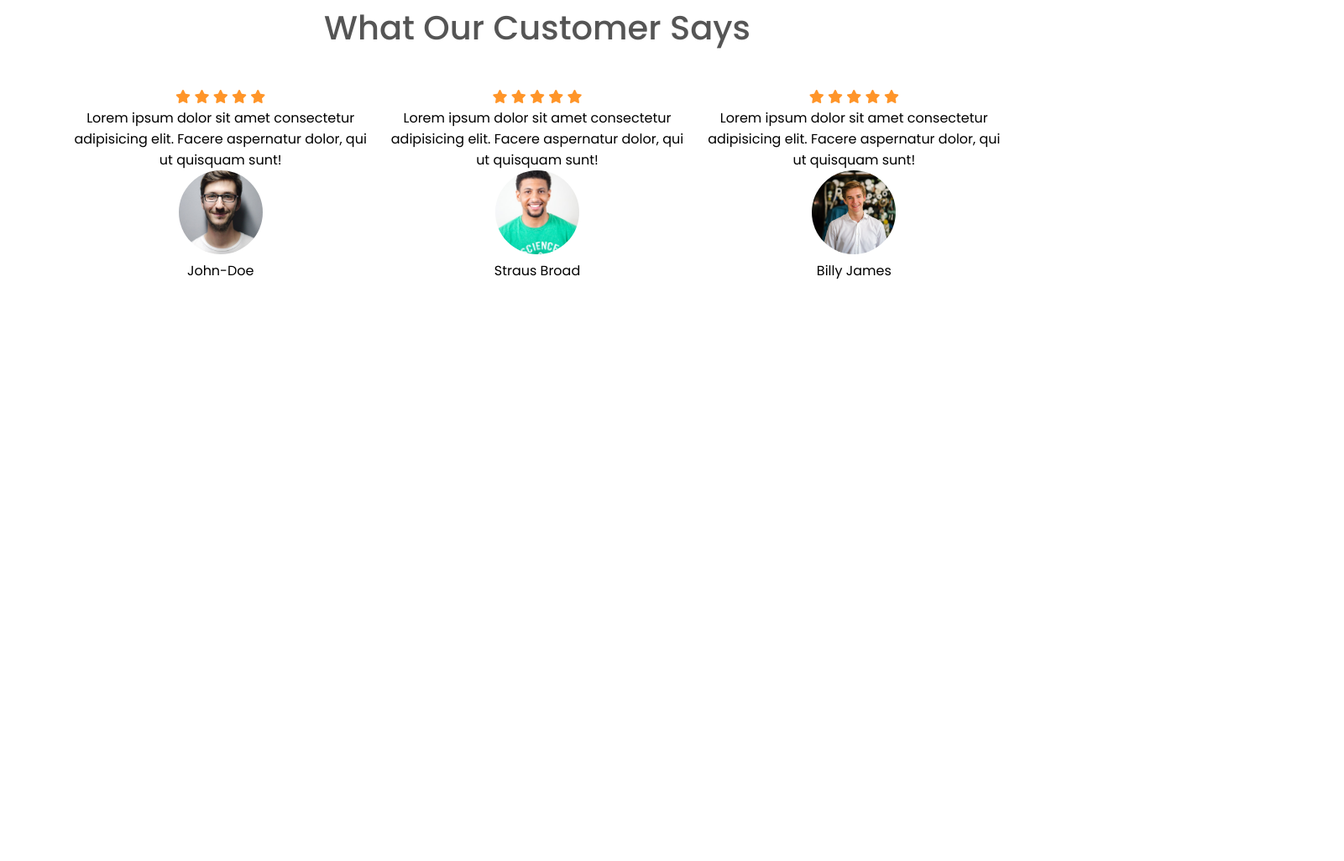
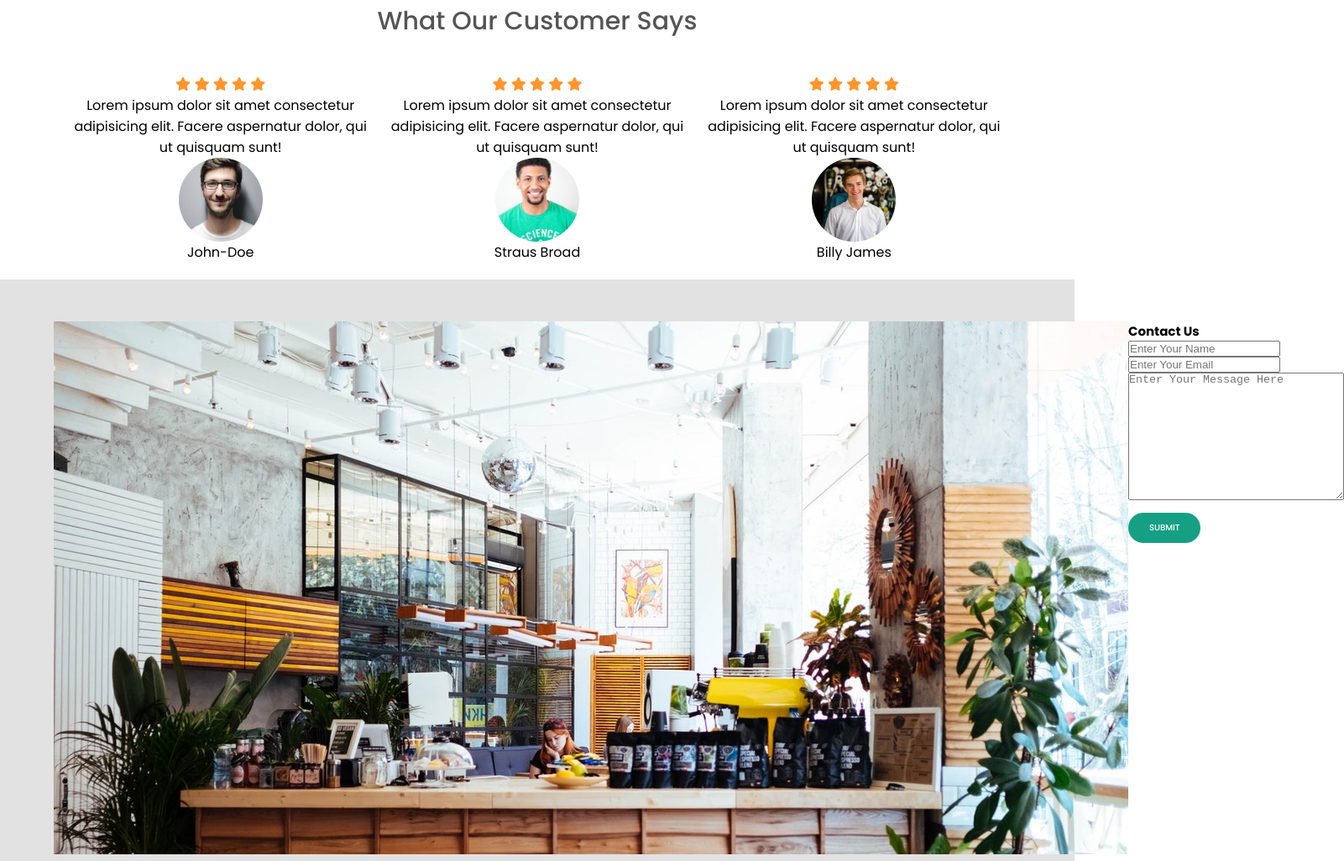
Before and after one commit to ShubhamGupta511/Restaurant-Website, a plain HTML site: page index.html in a window 1280 px wide. Shown: the part 3345-4371 px from the top of the page at 84% size, 1601 px wide, since content can reach past the window. Before the commit the page ends 3700 px from the top, so only its background shows below. Drawn offline with Linux system fonts and the light colour scheme.

Commit message:
contact-form completed

```diff
--- a/index.html
+++ b/index.html
@@ -225,7 +225,21 @@
 
         </div>
     </section>
+<section id="contact">
+    <div class="contact-container container">
+        <div class="contact-image">
+            <img src="./img/restraunt-image.jpg" alt="Image">
+        </div>
+        <div class="form-container">
+            <h2>Contact Us</h2>
+            <input type="text" name="" id="" placeholder="Enter Your Name">
+            <input type="email" name="" id="" placeholder="Enter Your Email">
+            <Textarea name="" id="" rows="10" cols="30" placeholder="Enter Your Message Here"></Textarea>
+            <a href="#" class="btn btn-primary">Submit</a>
+        </div>
 
+    </div>
+</section>
 
 
 
--- a/style.css
+++ b/style.css
@@ -314,7 +314,7 @@ body {
 /* ################ TESTIMONIAL TITLE ################# */
 
 .testimonial-title{
-  font-size: 4rem;
+  font-size: 3rem;
   font-weight: 500;
   text-align: center;
   color: #555;
@@ -337,6 +337,7 @@ body {
   color: #ff9529;
 }
 .testimonial-box img{
+  display: block;
   height: 100px;
   width: 100px;
   object-fit: cover;
@@ -344,3 +345,15 @@ body {
   border-radius: 50%;
   margin: auto;
 }
+
+
+/* ############CONTACT US styling ################# */
+
+#contact{
+  padding: 5rem 0;
+  background:rgb(226,226,226);
+}
+
+.contact-container{
+  display: flex;
+}
```
Also changed, not shown: img/building-image.jpg (added), img/restraunt-image.jpg (added).
